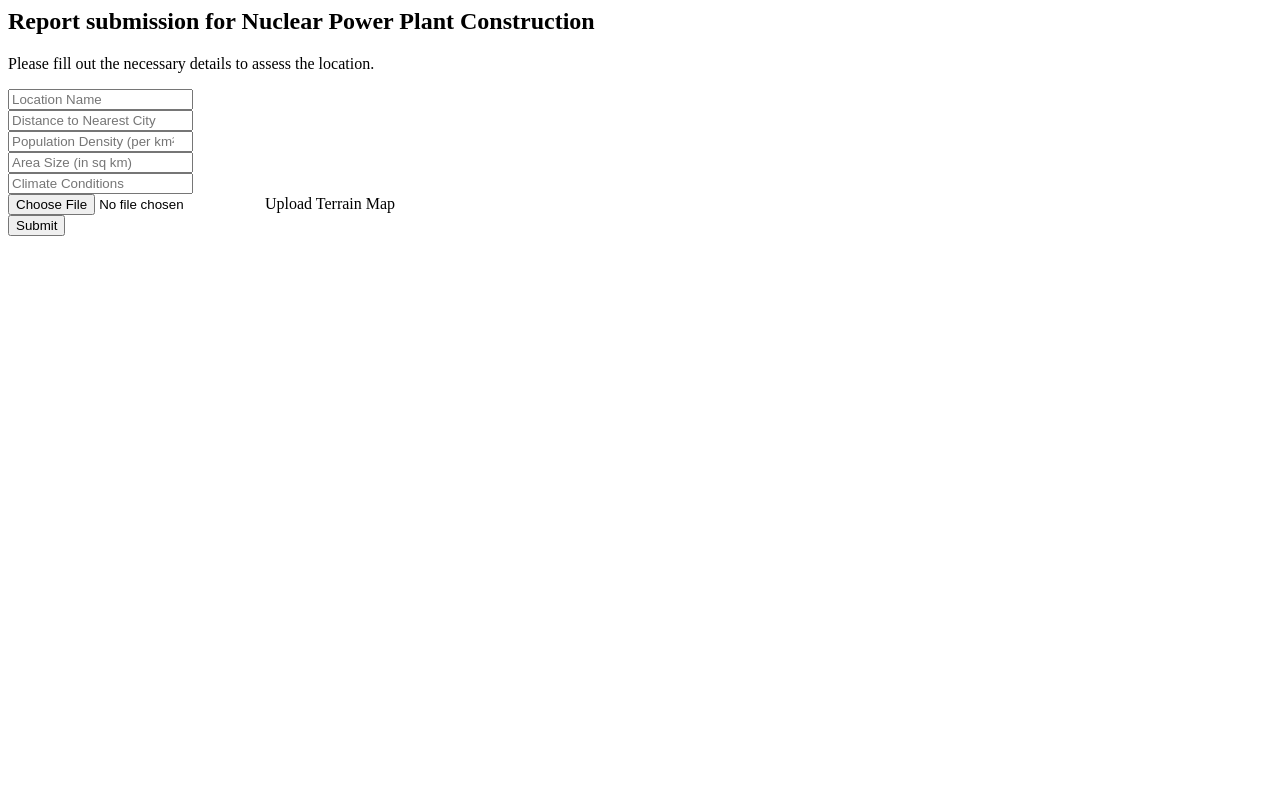
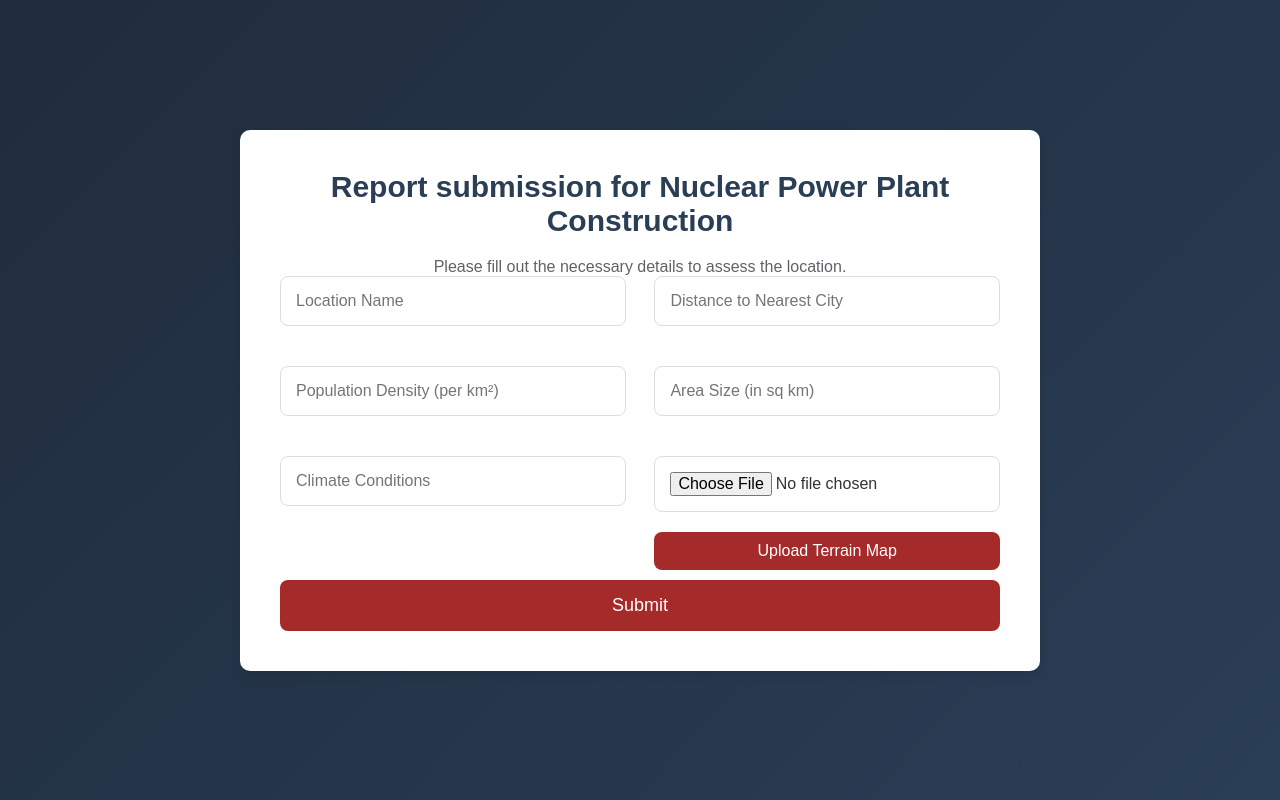
Before and after one commit to rahuldk1105/nucleardb, a plain HTML site: page index.html in a window 1280 px wide. Drawn offline with Linux system fonts and the light colour scheme.

Commit message:
Update index.html

```diff
--- a/index.html
+++ b/index.html
@@ -1,28 +1,38 @@
+<!DOCTYPE html>
+<html lang="en">
+<head>
+    <meta charset="UTF-8">
+    <meta name="viewport" content="width=device-width, initial-scale=1.0">
+    <title>Nuclear Power Plant Location Assessment</title>
+    <link rel="stylesheet" href="styles.css">
+</head>
+<body>
+
 <div class="survey-form-container">
-    <form class="survey-form">
+    <form class="survey-form" id="nuclear-assessment-form">
         <h2>Report submission for Nuclear Power Plant Construction</h2>
         <p>Please fill out the necessary details to assess the location.</p>
 
         <div class="survey-fields">
             <div class="input-container">
-                <input class="input100" type="text" name="location" placeholder="Location Name">
+                <input class="input100" type="text" name="location" placeholder="Location Name" required>
             </div>
             <div class="input-container">
-                <input class="input100" type="text" name="distance" placeholder="Distance to Nearest City">
+                <input class="input100" type="text" name="distance" placeholder="Distance to Nearest City" required>
             </div>
 
             <div class="input-container">
-                <input class="input100" type="number" name="population_density" placeholder="Population Density (per km²)">
+                <input class="input100" type="number" name="population_density" placeholder="Population Density (per km²)" required>
             </div>
             <div class="input-container">
-                <input class="input100" type="number" name="area_size" placeholder="Area Size (in sq km)">
+                <input class="input100" type="number" name="area_size" placeholder="Area Size (in sq km)" required>
             </div>
 
             <div class="input-container">
-                <input class="input100" type="text" name="climate" placeholder="Climate Conditions">
+                <input class="input100" type="text" name="climate" placeholder="Climate Conditions" required>
             </div>
             <div class="input-container">
-                <input class="input100" type="file" name="terrain_map" class="input-file" id="terrain-map">
+                <input class="input100" type="file" name="terrain_map" class="input-file" id="terrain-map" required>
                 <label for="terrain-map" class="input-file-label">Upload Terrain Map</label>
             </div>
 
@@ -32,3 +42,7 @@
         <button type="submit" class="btn-submit">Submit</button>
     </form>
 </div>
+
+<script src="index.js"></script>
+</body>
+</html>
```
